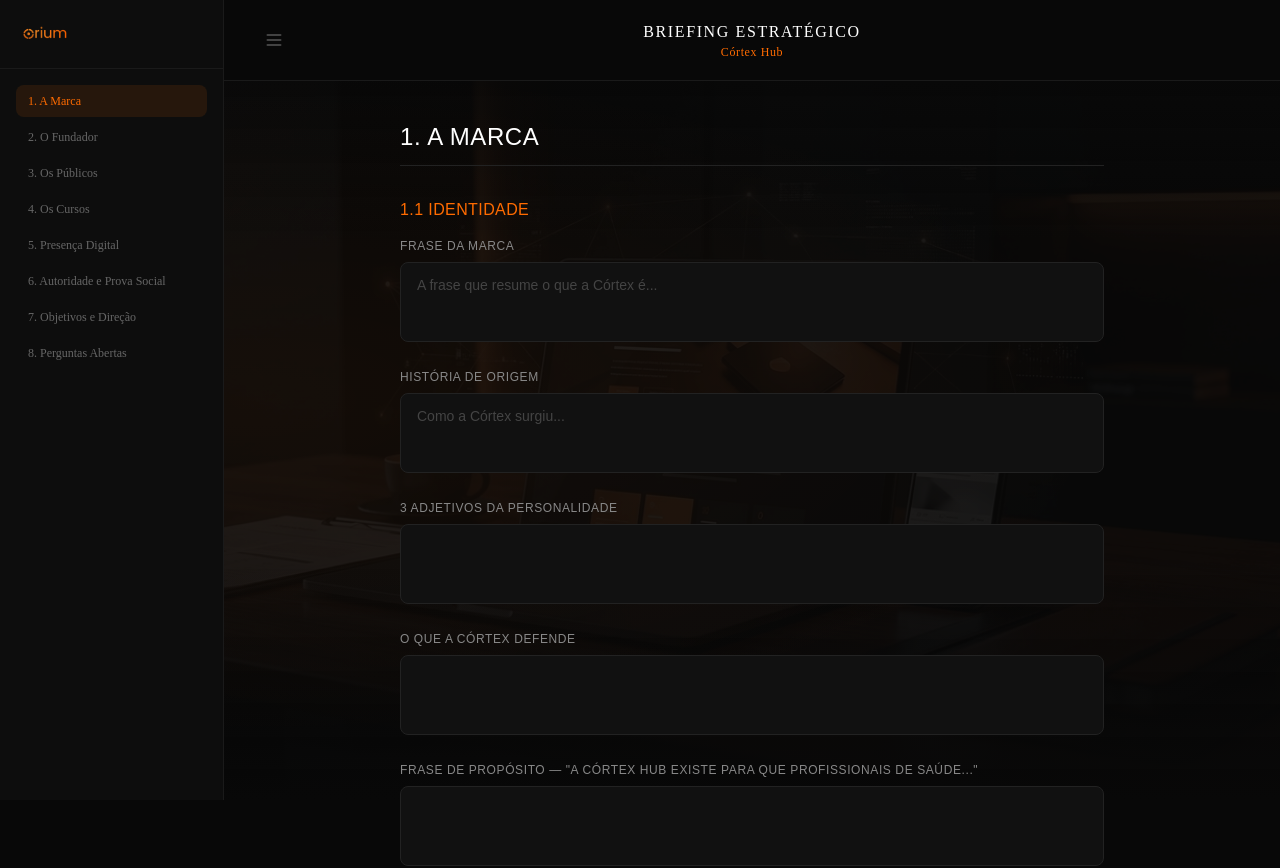
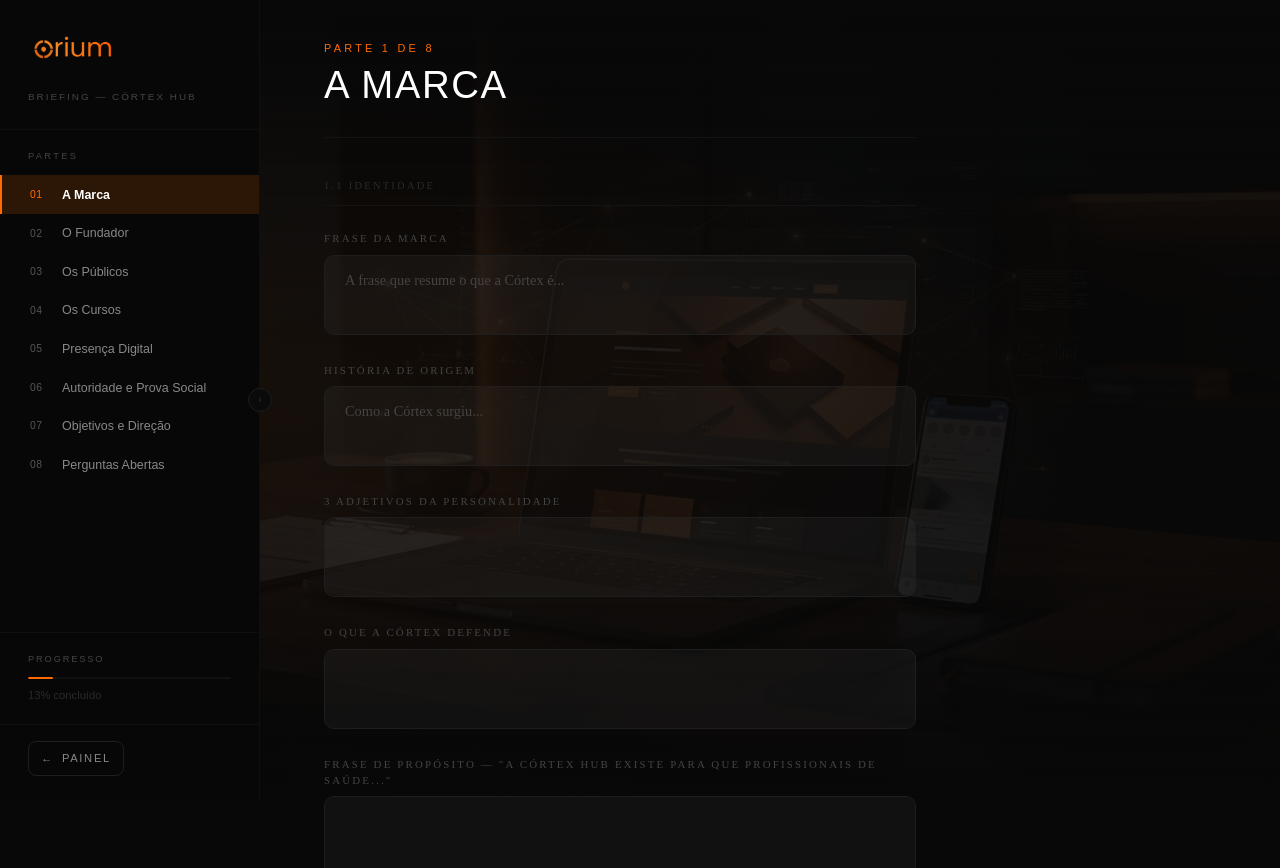
Before and after one commit to OriumThiago777/Orium-site, a Next.js app: page /briefing-cortex in a window 1280 px wide. Shown: the top 868 px of the page. Built offline with nearby package versions, Linux system fonts and the light colour scheme.

Commit message:
feat: padroniza visual do /briefing-cortex no padrão /contrato (sidebar, fontes, barra de progresso)

```diff
--- a/app/briefing-cortex/page.tsx
+++ b/app/briefing-cortex/page.tsx
@@ -2,8 +2,12 @@
 
 import { useState } from 'react';
 import Link from 'next/link';
+import Image from 'next/image';
 import ToolBackground from '@/components/ToolBackground';
 import { useScrollSpy } from '@/lib/useScrollSpy';
+
+const FA = 'Anton, sans-serif';
+const FP = 'Poppins, sans-serif';
 
 const CURSOS = [
   'Primeiros Socorros', 'PS Familiar em Geriatria', 'Suporte Básico de Vida',
@@ -15,23 +19,36 @@
 ];
 
 const SIDEBAR_ITEMS = [
-  { id: 'parte1', label: '1. A Marca' },
-  { id: 'parte2', label: '2. O Fundador' },
-  { id: 'parte3', label: '3. Os Públicos' },
-  { id: 'parte4', label: '4. Os Cursos' },
-  { id: 'parte5', label: '5. Presença Digital' },
-  { id: 'parte6', label: '6. Autoridade e Prova Social' },
-  { id: 'parte7', label: '7. Objetivos e Direção' },
-  { id: 'parte8', label: '8. Perguntas Abertas' },
+  { id: 'parte1', label: 'A Marca' },
+  { id: 'parte2', label: 'O Fundador' },
+  { id: 'parte3', label: 'Os Públicos' },
+  { id: 'parte4', label: 'Os Cursos' },
+  { id: 'parte5', label: 'Presença Digital' },
+  { id: 'parte6', label: 'Autoridade e Prova Social' },
+  { id: 'parte7', label: 'Objetivos e Direção' },
+  { id: 'parte8', label: 'Perguntas Abertas' },
 ];
 
 const SECTION_IDS = SIDEBAR_ITEMS.map(item => item.id);
+
+function PartHeader({ n, title }: { n: number; title: string }) {
+  return (
+    <div style={{ paddingBottom: '2rem', marginBottom: '2.5rem', borderBottom: '1px solid #141414' }}>
+      <p style={{ color: '#FF6B00', fontSize: '0.68rem', letterSpacing: '0.3em', textTransform: 'uppercase', marginBottom: '0.625rem', fontFamily: FP }}>
+        Parte {n} de {SECTION_IDS.length}
+      </p>
+      <h2 style={{ fontFamily: FA, fontSize: 'clamp(1.6rem, 3vw, 2.5rem)', color: '#fff', letterSpacing: '0.04em', lineHeight: 1, margin: 0 }}>
+        {title.toUpperCase()}
+      </h2>
+    </div>
+  );
+}
 
 type CursoRow = { status: string; frequencia: string; alunos: string; preco: string; canal: string };
 const defaultCurso = (): CursoRow => ({ status: 'Ativo', frequencia: '', alunos: '', preco: '', canal: '' });
 
 export default function BriefingCortexPage() {
-  const [sidebarOpen, setSidebarOpen] = useState(true);
+  const [sidebarCollapsed, setSidebarCollapsed] = useState(false);
   const [loading, setLoading] = useState(false);
   const [success, setSuccess] = useState(false);
   const [error, setError] = useState('');
@@ -190,12 +207,13 @@
     document.getElementById(id)?.scrollIntoView({ behavior: 'smooth' });
   }
 
-  const input = 'w-full bg-[#111] border border-[#222] rounded-lg px-4 py-3 text-white text-sm font-["Poppins"] placeholder-[#444] focus:outline-none focus:border-[#FF6B00] transition-colors';
+  const input = "w-full bg-[rgba(255,255,255,0.04)] border border-[#1e1e1e] rounded-[10px] px-5 py-3.5 text-white text-[0.9rem] font-['Poppins'] placeholder-[#444] outline-none transition-colors duration-200 focus:border-[#FF6B00]";
   const ta = input + ' resize-none min-h-[80px]';
-  const lbl = 'block text-xs font-["Poppins"] text-[#888] mb-2 uppercase tracking-wider';
-  const secTitle = 'font-["Anton"] text-[#FF6B00] text-base uppercase tracking-wide mb-4 mt-8';
-  const partTitle = 'font-["Anton"] text-white text-2xl uppercase tracking-wide mb-4 pb-3 border-b border-[#222]';
+  const lbl = "block text-[#444] text-[0.68rem] tracking-[0.2em] uppercase mb-2 font-['Poppins']";
+  const secTitle = "text-[#2a2a2a] text-[0.65rem] tracking-[0.22em] uppercase mb-6 pb-3 border-b border-[#141414] mt-8 font-['Poppins']";
   const chk = 'w-4 h-4 rounded border-[#444] bg-[#111] cursor-pointer accent-[#FF6B00]';
+  const activeIndex = SECTION_IDS.indexOf(activeSection);
+  const progress = ((activeIndex + 1) / SECTION_IDS.length) * 100;
 
   function Checks({ options, state, setState }: { options: string[]; state: string[]; setState: (v: string[]) => void }) {
     return (
@@ -241,47 +259,104 @@
   }
 
   return (
-    <div className="min-h-screen bg-[#080808] flex relative">
+    <div style={{ minHeight: '100vh', background: '#080808', fontFamily: FP, display: 'flex', position: 'relative' }}>
       <ToolBackground />
+
       {/* Sidebar */}
-      <aside className={`${sidebarOpen ? 'w-56' : 'w-0 overflow-hidden'} transition-all duration-300 flex-shrink-0 bg-[#0d0d0d] border-r border-[#1a1a1a] flex flex-col sticky top-0 h-screen overflow-y-auto z-10`}>
-        <div className="p-5 border-b border-[#1a1a1a]">
-          <Link href="/hub">
-            <img src="/lglaranja.png" alt="ORIUM" className="h-7 w-auto" />
-          </Link>
+      <div style={{ position: 'sticky', top: 0, width: sidebarCollapsed ? '60px' : '260px', flexShrink: 0, height: '100vh', zIndex: 10, transition: 'width 0.3s ease' }}>
+
+        {/* Toggle — círculo */}
+        <button
+          onClick={() => setSidebarCollapsed(c => !c)}
+          title={sidebarCollapsed ? 'Expandir' : 'Recolher'}
+          style={{ position: 'absolute', right: '-12px', top: '50%', transform: 'translateY(-50%)', zIndex: 20, width: '24px', height: '24px', background: '#0a0a0a', border: '1px solid #1e1e1e', borderRadius: '50%', display: 'flex', alignItems: 'center', justifyContent: 'center', cursor: 'pointer', color: '#333', fontSize: '0.65rem', transition: 'all 0.2s' }}
+          onMouseEnter={e => { const b = e.currentTarget as HTMLButtonElement; b.style.borderColor = '#FF6B00'; b.style.color = '#FF6B00'; }}
+          onMouseLeave={e => { const b = e.currentTarget as HTMLButtonElement; b.style.borderColor = '#1e1e1e'; b.style.color = '#333'; }}
+        >
+          {sidebarCollapsed ? '›' : '‹'}
+        </button>
+
+        <div style={{ width: '100%', height: '100%', borderRight: '1px solid #0f0f0f', display: 'flex', flexDirection: 'column', background: 'rgba(8,8,8,0.97)', backdropFilter: 'blur(16px)', overflow: 'hidden' }}>
+
+          {/* ZONA 1 — Logo */}
+          {!sidebarCollapsed ? (
+            <div style={{ padding: '1.5rem 1.75rem', borderBottom: '1px solid #0f0f0f', flexShrink: 0 }}>
+              <Link href="/" className="inline-block cursor-pointer transition-opacity hover:opacity-80">
+                <Image src="/lglaranja.png" alt="ORIUM" width={90} height={28} style={{ objectFit: 'contain' }} />
+              </Link>
+              <p style={{ color: '#444444', fontSize: '0.62rem', letterSpacing: '0.2em', textTransform: 'uppercase', fontFamily: FP, marginTop: '0.5rem', marginBottom: 0 }}>BRIEFING — CÓRTEX HUB</p>
+            </div>
+          ) : (
+            <div style={{ flexShrink: 0, height: '60px', borderBottom: '1px solid #0f0f0f' }} />
+          )}
+
+          {/* ZONA 2 — Partes */}
+          <div style={{ flex: 1, overflowY: 'hidden' }}>
+            {!sidebarCollapsed && (
+              <p style={{ color: '#444444', fontSize: '0.58rem', letterSpacing: '0.25em', textTransform: 'uppercase', padding: '1.25rem 1.75rem 0.75rem', margin: 0 }}>PARTES</p>
+            )}
+            <div style={{ display: 'flex', flexDirection: 'column' }}>
+              {SIDEBAR_ITEMS.map((item, i) => {
+                const isActive = activeSection === item.id;
+                return (
+                  <button
+                    key={item.id}
+                    onClick={() => scrollTo(item.id)}
+                    style={{ display: 'flex', alignItems: 'center', justifyContent: sidebarCollapsed ? 'center' : 'flex-start', gap: '0.75rem', padding: sidebarCollapsed ? '0.875rem 0' : '0.7rem 1.75rem', background: isActive ? 'rgba(255,107,0,0.15)' : 'transparent', border: 'none', borderLeft: sidebarCollapsed ? 'none' : `2px solid ${isActive ? '#FF6B00' : 'transparent'}`, outline: 'none', cursor: 'pointer', textAlign: 'left', width: '100%', transition: 'all 0.2s', boxSizing: 'border-box' as const }}
+                    onMouseEnter={e => { if (!isActive) (e.currentTarget as HTMLButtonElement).style.background = 'rgba(255,255,255,0.05)'; }}
+                    onMouseLeave={e => { if (!isActive) (e.currentTarget as HTMLButtonElement).style.background = 'transparent'; }}
+                  >
+                    <span style={{ fontFamily: FA, fontSize: '0.65rem', letterSpacing: '0.05em', minWidth: '20px', flexShrink: 0, color: isActive ? '#FF6B00' : '#555555', transition: 'color 0.2s' }}>
+                      {String(i + 1).padStart(2, '0')}
+                    </span>
+                    {!sidebarCollapsed && (
+                      <span style={{ fontSize: '0.78rem', color: isActive ? '#fff' : '#888888', fontFamily: FP, fontWeight: isActive ? 600 : 400, lineHeight: 1.3, transition: 'color 0.2s' }}>
+                        {item.label}
+                      </span>
+                    )}
+                  </button>
+                );
+              })}
+            </div>
+          </div>
+
+          {/* ZONA 3 — Progresso */}
+          {!sidebarCollapsed && (
+            <div style={{ borderTop: '1px solid #0f0f0f', padding: '1.25rem 1.75rem', flexShrink: 0 }}>
+              <p style={{ color: '#444444', fontSize: '0.58rem', letterSpacing: '0.2em', textTransform: 'uppercase', marginBottom: '0.625rem' }}>PROGRESSO</p>
+              <div style={{ height: '2px', background: '#111', borderRadius: '2px', overflow: 'hidden' }}>
+                <div style={{ height: '100%', width: `${progress}%`, background: '#FF6B00', borderRadius: '2px', transition: 'width 0.5s ease' }} />
+              </div>
+              <p style={{ color: '#2a2a2a', fontSize: '0.7rem', marginTop: '0.5rem' }}>{Math.round(progress)}% concluído</p>
+            </div>
+          )}
+
+          {/* ZONA 4 — Painel */}
+          <div style={{ borderTop: '1px solid #0f0f0f', padding: sidebarCollapsed ? '1rem 0' : '1rem 1.75rem 1.5rem', flexShrink: 0, display: 'flex', flexDirection: 'column', gap: '0.625rem', alignItems: sidebarCollapsed ? 'center' : 'flex-start' }}>
+            <a
+              href="/hub"
+              title="Voltar ao painel"
+              style={{ display: 'inline-flex', alignItems: 'center', gap: '0.5rem', color: '#888888', fontSize: '0.7rem', letterSpacing: '0.15em', textTransform: 'uppercase', textDecoration: 'none', transition: 'all 0.15s', fontFamily: FP, border: '1px solid #1e1e1e', padding: '8px 12px', borderRadius: '8px' }}
+              onMouseEnter={e => { e.currentTarget.style.color = '#FF6B00'; e.currentTarget.style.borderColor = '#FF6B00'; }}
+              onMouseLeave={e => { e.currentTarget.style.color = '#888888'; e.currentTarget.style.borderColor = '#1e1e1e'; }}
+            >
+              <span>←</span>
+              {!sidebarCollapsed && <span>PAINEL</span>}
+            </a>
+          </div>
+
         </div>
-        <nav className="flex-1 p-4 space-y-1 overflow-y-auto">
-          {SIDEBAR_ITEMS.map(item => (
-            <button key={item.id} onClick={() => scrollTo(item.id)}
-              className={`w-full text-left px-3 py-2 rounded-lg text-xs font-['Poppins'] transition-colors ${activeSection === item.id ? 'bg-[#FF6B00]/10 text-[#FF6B00]' : 'text-[#666] hover:text-white hover:bg-[#111]'}`}>
-              {item.label}
-            </button>
-          ))}
-        </nav>
-      </aside>
+      </div>
 
       {/* Main */}
-      <div className="flex-1 flex flex-col min-h-screen relative z-10">
-        {/* Header */}
-        <header className="flex items-center justify-between px-8 py-5 border-b border-[#1a1a1a] sticky top-0 bg-[#080808] z-10">
-          <button onClick={() => setSidebarOpen(!sidebarOpen)} className="p-2 rounded-lg hover:bg-[#111] text-[#555] hover:text-white transition-colors">
-            <svg className="w-5 h-5" fill="none" viewBox="0 0 24 24" stroke="currentColor">
-              <path strokeLinecap="round" strokeLinejoin="round" strokeWidth={2} d="M4 6h16M4 12h16M4 18h16" />
-            </svg>
-          </button>
-          <div className="text-center">
-            <p className="font-['Anton'] text-white text-base uppercase tracking-widest">Briefing Estratégico</p>
-            <p className="font-['Poppins'] text-[#FF6B00] text-xs tracking-wider">Córtex Hub</p>
-          </div>
-          <div className="w-9" />
-        </header>
+      <div style={{ flex: 1, display: 'flex', flexDirection: 'column', minWidth: 0, position: 'relative', zIndex: 1 }}>
 
         {/* Form */}
-        <main className="flex-1 px-8 py-10 max-w-3xl mx-auto w-full space-y-16">
+        <main className="flex-1 px-16 py-10 max-w-[720px] w-full space-y-16">
 
           {/* PARTE 1 */}
           <section id="parte1">
-            <p className={partTitle}>1. A Marca</p>
+            <PartHeader n={1} title="A Marca" />
             <p className={secTitle}>1.1 Identidade</p>
             <div className="space-y-5">
               <div><label className={lbl}>Frase da marca</label><textarea className={ta} value={frase_marca} onChange={e => setFraseMarca(e.target.value)} placeholder="A frase que resume o que a Córtex é..." /></div>
@@ -311,7 +386,7 @@
 
           {/* PARTE 2 */}
           <section id="parte2">
-            <p className={partTitle}>2. O Fundador</p>
+            <PartHeader n={2} title="O Fundador" />
             <p className={secTitle}>2.1 Marcelo Félix</p>
             <div className="space-y-5">
               <div><label className={lbl}>Momento de origem da Córtex</label><textarea className={ta} value={momento_origem} onChange={e => setMomentoOrigem(e.target.value)} /></div>
@@ -336,7 +411,7 @@
 
           {/* PARTE 3 */}
           <section id="parte3">
-            <p className={partTitle}>3. Os Públicos</p>
+            <PartHeader n={3} title="Os Públicos" />
             <p className={secTitle}>3.1 Profissionais e estudantes de saúde</p>
             <div className="space-y-5">
               <div><label className={lbl}>Aluno típico (Idade / Área / Nível / Onde trabalha / Como chegou / O que sentia antes)</label><textarea className={ta} rows={5} value={aluno_tipico} onChange={e => setAlunoTipico(e.target.value)} /></div>
@@ -375,34 +450,34 @@
 
           {/* PARTE 4 */}
           <section id="parte4">
-            <p className={partTitle}>4. Os Cursos</p>
+            <PartHeader n={4} title="Os Cursos" />
             <p className={secTitle}>4.1 Portfólio atual</p>
-            <div className="overflow-x-auto rounded-lg border border-[#222] mb-6">
+            <div className="overflow-x-auto rounded-[10px] border border-[#1e1e1e] mb-6">
               <table className="w-full text-xs font-['Poppins']">
                 <thead>
-                  <tr className="border-b border-[#222]">
-                    <th className="text-left px-3 py-3 text-[#555] font-normal">Curso</th>
-                    <th className="text-left px-3 py-3 text-[#555] font-normal">Status</th>
-                    <th className="text-left px-3 py-3 text-[#555] font-normal">Frequência</th>
-                    <th className="text-left px-3 py-3 text-[#555] font-normal">Alunos/turma</th>
-                    <th className="text-left px-3 py-3 text-[#555] font-normal">Preço médio</th>
-                    <th className="text-left px-3 py-3 text-[#555] font-normal">Canal inscrição</th>
+                  <tr className="border-b border-[#1e1e1e]">
+                    <th className="text-left px-3 py-3 text-[#444] font-normal">Curso</th>
+                    <th className="text-left px-3 py-3 text-[#444] font-normal">Status</th>
+                    <th className="text-left px-3 py-3 text-[#444] font-normal">Frequência</th>
+                    <th className="text-left px-3 py-3 text-[#444] font-normal">Alunos/turma</th>
+                    <th className="text-left px-3 py-3 text-[#444] font-normal">Preço médio</th>
+                    <th className="text-left px-3 py-3 text-[#444] font-normal">Canal inscrição</th>
                   </tr>
                 </thead>
                 <tbody>
                   {CURSOS.map((curso, i) => (
-                    <tr key={curso} className={`border-b border-[#1a1a1a] ${i % 2 === 0 ? 'bg-[#0a0a0a]' : 'bg-[#080808]'}`}>
+                    <tr key={curso} className={`border-b border-[#141414] ${i % 2 === 0 ? 'bg-[rgba(255,255,255,0.02)]' : 'bg-transparent'}`}>
                       <td className="px-3 py-2 text-[#ccc] whitespace-nowrap">{curso}</td>
                       <td className="px-3 py-2">
-                        <select className="bg-[#111] border border-[#222] rounded px-2 py-1 text-white text-xs focus:outline-none focus:border-[#FF6B00]"
+                        <select className="bg-[rgba(255,255,255,0.04)] border border-[#1e1e1e] rounded-[8px] px-2 py-1 text-white text-xs outline-none focus:border-[#FF6B00]"
                           value={cursos[curso].status} onChange={e => updateCurso(curso, 'status', e.target.value)}>
                           {['Ativo', 'Pausado', 'Em breve'].map(s => <option key={s}>{s}</option>)}
                         </select>
                       </td>
-                      <td className="px-3 py-2"><input className="bg-[#111] border border-[#222] rounded px-2 py-1 text-white text-xs w-24 focus:outline-none focus:border-[#FF6B00]" value={cursos[curso].frequencia} onChange={e => updateCurso(curso, 'frequencia', e.target.value)} placeholder="Ex: mensal" /></td>
-                      <td className="px-3 py-2"><input type="number" className="bg-[#111] border border-[#222] rounded px-2 py-1 text-white text-xs w-16 focus:outline-none focus:border-[#FF6B00]" value={cursos[curso].alunos} onChange={e => updateCurso(curso, 'alunos', e.target.value)} /></td>
-                      <td className="px-3 py-2"><input className="bg-[#111] border border-[#222] rounded px-2 py-1 text-white text-xs w-24 focus:outline-none focus:border-[#FF6B00]" value={cursos[curso].preco} onChange={e => updateCurso(curso, 'preco', e.target.value)} placeholder="R$" /></td>
-                      <td className="px-3 py-2"><input className="bg-[#111] border border-[#222] rounded px-2 py-1 text-white text-xs w-28 focus:outline-none focus:border-[#FF6B00]" value={cursos[curso].canal} onChange={e => updateCurso(curso, 'canal', e.target.value)} placeholder="WhatsApp, site..." /></td>
+                      <td className="px-3 py-2"><input className="bg-[rgba(255,255,255,0.04)] border border-[#1e1e1e] rounded-[8px] px-2 py-1 text-white text-xs w-24 outline-none focus:border-[#FF6B00]" value={cursos[curso].frequencia} onChange={e => updateCurso(curso, 'frequencia', e.target.value)} placeholder="Ex: mensal" /></td>
+                      <td className="px-3 py-2"><input type="number" className="bg-[rgba(255,255,255,0.04)] border border-[#1e1e1e] rounded-[8px] px-2 py-1 text-white text-xs w-16 outline-none focus:border-[#FF6B00]" value={cursos[curso].alunos} onChange={e => updateCurso(curso, 'alunos', e.target.value)} /></td>
+                      <td className="px-3 py-2"><input className="bg-[rgba(255,255,255,0.04)] border border-[#1e1e1e] rounded-[8px] px-2 py-1 text-white text-xs w-24 outline-none focus:border-[#FF6B00]" value={cursos[curso].preco} onChange={e => updateCurso(curso, 'preco', e.target.value)} placeholder="R$" /></td>
+                      <td className="px-3 py-2"><input className="bg-[rgba(255,255,255,0.04)] border border-[#1e1e1e] rounded-[8px] px-2 py-1 text-white text-xs w-28 outline-none focus:border-[#FF6B00]" value={cursos[curso].canal} onChange={e => updateCurso(curso, 'canal', e.target.value)} placeholder="WhatsApp, site..." /></td>
                     </tr>
                   ))}
                 </tbody>
@@ -428,7 +503,7 @@
 
           {/* PARTE 5 */}
           <section id="parte5">
-            <p className={partTitle}>5. Presença Digital</p>
+            <PartHeader n={5} title="Presença Digital" />
             <p className={secTitle}>5.1 Instagram atual</p>
             <div className="space-y-5">
               <div><label className={lbl}>Frequência de postagem</label><textarea className={ta} value={frequencia_postagem} onChange={e => setFrequenciaPostagem(e.target.value)} /></div>
@@ -470,7 +545,7 @@
 
           {/* PARTE 6 */}
           <section id="parte6">
-            <p className={partTitle}>6. Autoridade e Prova Social</p>
+            <PartHeader n={6} title="Autoridade e Prova Social" />
             <div className="space-y-5">
               <div><label className={lbl}>Total de alunos desde a fundação</label><input className={input} value={total_alunos} onChange={e => setTotalAlunos(e.target.value)} /></div>
               <div><label className={lbl}>Números de prova (turmas / certificados / nota média)</label><textarea className={ta} value={numeros_prova} onChange={e => setNumerosProva(e.target.value)} /></div>
@@ -483,7 +558,7 @@
 
           {/* PARTE 7 */}
           <section id="parte7">
-            <p className={partTitle}>7. Objetivos e Direção</p>
+            <PartHeader n={7} title="Objetivos e Direção" />
             <p className={secTitle}>7.1 Objetivos</p>
             <div className="space-y-5">
               <div>
@@ -517,7 +592,7 @@
 
           {/* PARTE 8 */}
           <section id="parte8">
-            <p className={partTitle}>8. Perguntas Abertas</p>
+            <PartHeader n={8} title="Perguntas Abertas" />
             <div className="space-y-5">
               <div><label className={lbl}>O que querem que as pessoas digam da Córtex</label><textarea className={ta} value={o_que_digam} onChange={e => setOQueDigam(e.target.value)} /></div>
               <div><label className={lbl}>Frustração com a comunicação atual</label><textarea className={ta} value={frustracao} onChange={e => setFrustracao(e.target.value)} /></div>
@@ -534,9 +609,14 @@
           )}
 
           <div className="pb-16">
-            <button onClick={handleSubmit} disabled={loading}
-              className="w-full bg-[#FF6B00] hover:bg-[#e05e00] disabled:bg-[#FF6B00]/40 disabled:cursor-not-allowed text-white font-['Anton'] uppercase tracking-widest text-sm py-4 rounded-lg transition-colors">
-              {loading ? 'Enviando...' : 'Enviar briefing'}
+            <button
+              onClick={handleSubmit}
+              disabled={loading}
+              style={{ width: '100%', padding: '0.875rem 1.75rem', background: loading ? 'rgba(255,107,0,0.4)' : '#FF6B00', border: 'none', borderRadius: '8px', color: '#fff', fontFamily: FA, fontSize: '0.88rem', letterSpacing: '0.12em', textTransform: 'uppercase' as const, cursor: loading ? 'not-allowed' : 'pointer', transition: 'all 0.2s', boxShadow: '0 4px 16px rgba(255,107,0,0.2)' }}
+              onMouseEnter={e => { if (!loading) e.currentTarget.style.background = '#e55f00'; }}
+              onMouseLeave={e => { if (!loading) e.currentTarget.style.background = '#FF6B00'; }}
+            >
+              {loading ? 'ENVIANDO...' : 'ENVIAR BRIEFING'}
             </button>
           </div>
 
```
